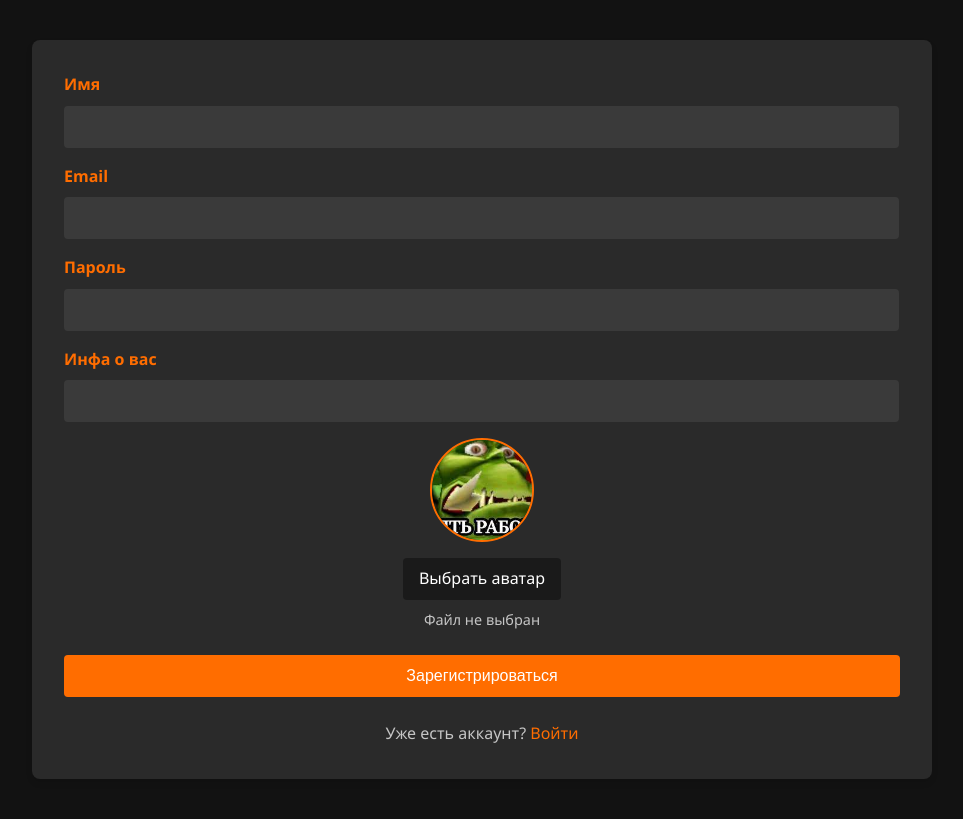
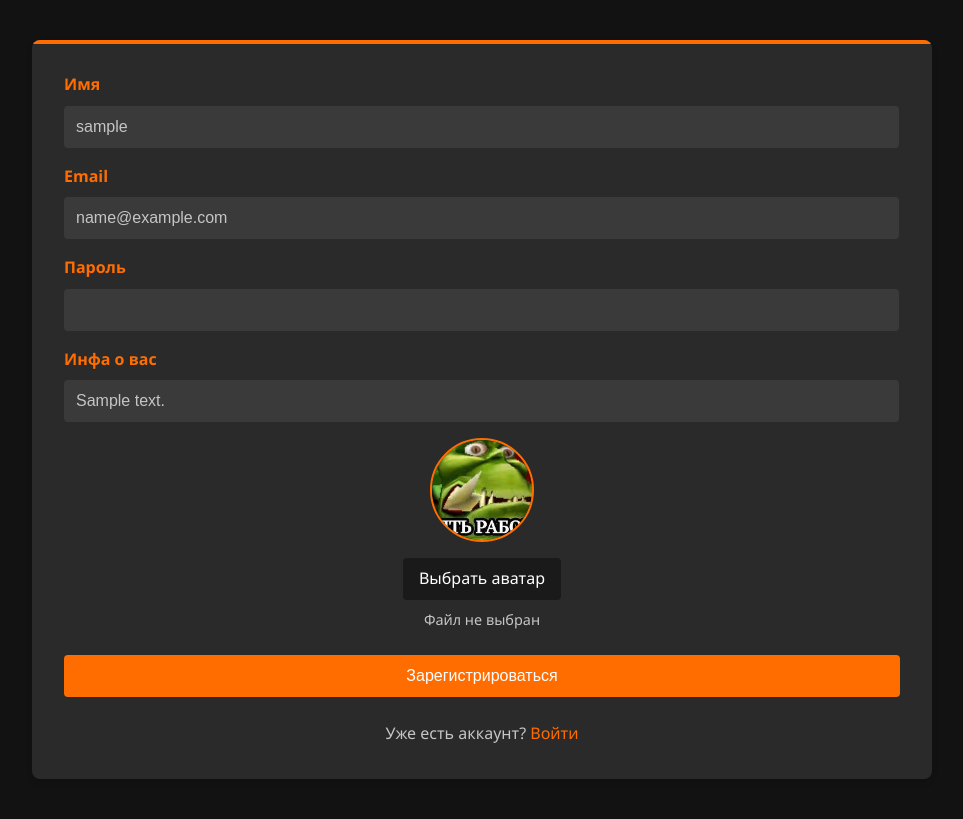
Before and after one commit to Jrol123/KBHub, a Flask app: template templates/registration.html in a window 1280 px wide. Shown: the whole page, without its empty margins (158-1121 px from the left). Run offline with Flask 2, Linux system fonts and the light colour scheme; the template is opened without the code that fills it: most values are stand-ins (such as "Sample title", 1, 10 or a date in 2020).

Commit message:
Simple feature implementation

```diff
--- a/app.py
+++ b/app.py
@@ -143,7 +143,13 @@ def register():
 
             existing_email = User.query.filter_by(email=email).first()
             if existing_email:
-                return "Юзер с введенным емейлом уже существует, иди нахуй", 400
+                return render_template('registration.html',
+                                     error="Email уже используется",
+                                     form_data={
+                                        'username': username,
+                                        'email': email,
+                                        'bio': bio
+                                    })
 
             filepath = None
 
--- a/static/css/reg_styles.css
+++ b/static/css/reg_styles.css
@@ -167,3 +167,53 @@ body.dark-theme {
 .upload-status.success {
     color:#53f082;
 }
+
+.form-error {
+    background-color: #3a1a1a;
+    color: #ff6d6d;
+    padding: 0.75rem 1rem;
+    border-radius: 4px;
+    border-left: 4px solid var(--error-color);
+    margin-bottom: 1.5rem;
+    font-size: 0.9rem;
+    display: flex;
+    align-items: center;
+    gap: 0.5rem;
+    box-shadow: 0 2px 4px rgba(0, 0, 0, 0.2);
+    animation: fadeIn 0.3s ease;
+}
+
+.form-error::before {
+    content: "⚠";
+    font-size: 1.2rem;
+}
+
+@keyframes fadeIn {
+    from { opacity: 0; transform: translateY(-10px); }
+    to { opacity: 1; transform: translateY(0); }
+}
+
+.form-group input[type="password"] {
+    background-color: var(--input-bg);
+}
+
+:root {
+    --error-color: #ff5555;
+    --error-bg: #3a1a1a;
+    --error-border: #ff6d6d;
+}
+
+.auth-card {
+    position: relative;
+    overflow: hidden;
+}
+
+.auth-card::after {
+    content: "";
+    position: absolute;
+    top: 0;
+    left: 0;
+    right: 0;
+    height: 4px;
+    background: linear-gradient(90deg, var(--primary-color), #ff6d00);
+}
--- a/templates/registration.html
+++ b/templates/registration.html
@@ -13,12 +13,14 @@
     <form method="POST" action="{{ url_for('register') }}" enctype="multipart/form-data">
             <div class="form-group">
                 <label for="username">Имя</label>
-                <input type="text" id="username" name="username" required>
+                <input type="text" id="username" name="username"
+                    value="{{ form_data.username if form_data else '' }}" required>
             </div>
 
             <div class="form-group">
                 <label for="email">Email</label>
-                <input type="email" id="email" name="email" required>
+                <input type="email" id="email" name="email"
+                    value="{{ form_data.email if form_data else '' }}" required>
             </div>
 
             <div class="form-group">
@@ -28,7 +30,7 @@
 
             <div class="form-group">
                 <label for="bio">Инфа о вас</label>
-                <input type="text" id="bio" name="bio">
+                <input type="text" id="bio" name="bio" value="{{ form_data.bio if form_data else '' }}">
             </div>
 
             <div class="avatar-upload">
@@ -39,6 +41,12 @@
                 <label for="avatar">Выбрать аватар</label>
                 <div class="file-name" id="uploadStatus">Файл не выбран</div>
             </div>
+
+            {% if error %}
+                <div class="form-error">
+                    {{ error }}
+                </div>
+            {% endif %}
 
             <button type="submit" class="btn">Зарегистрироваться</button>
         </form>
```
